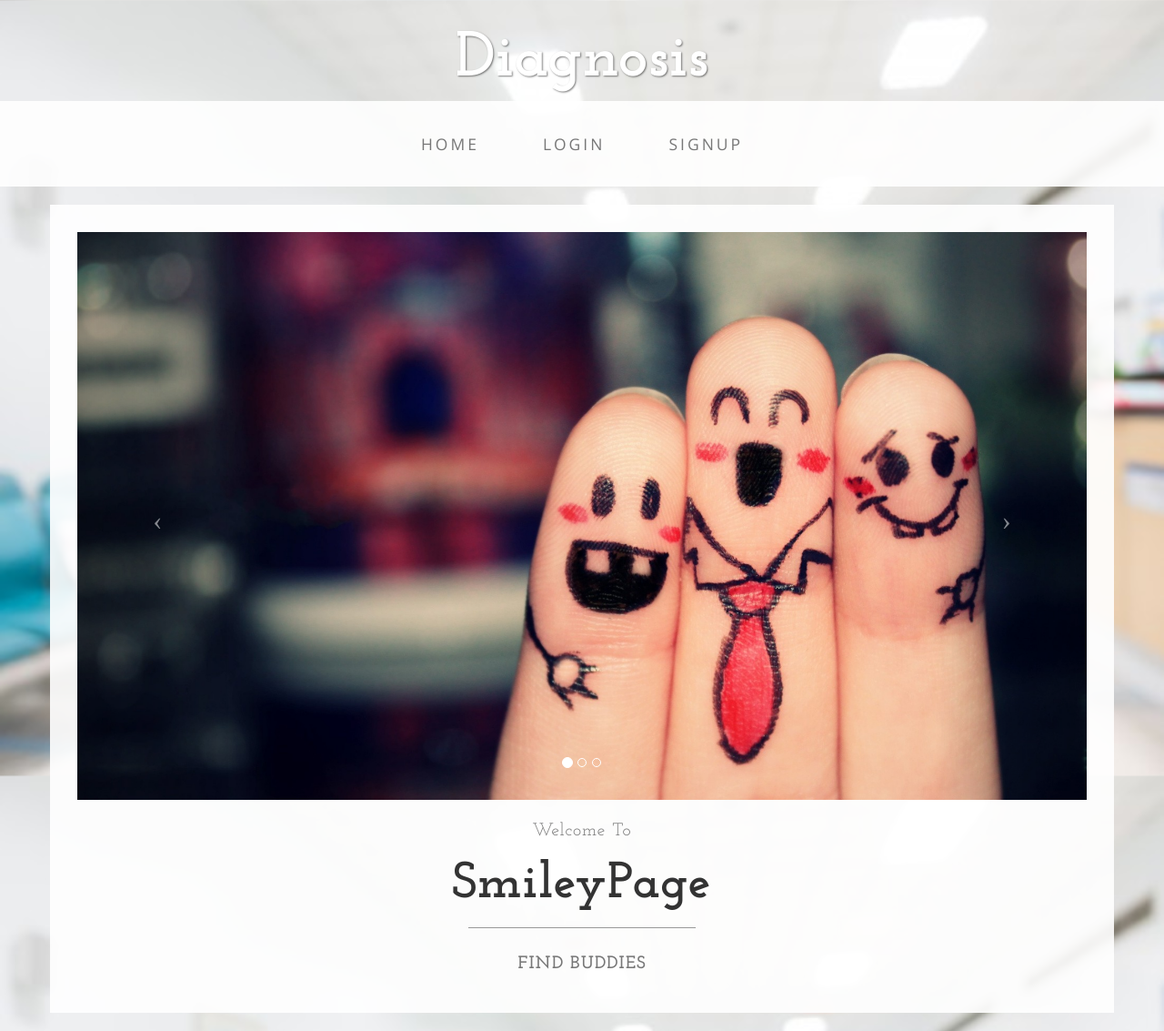
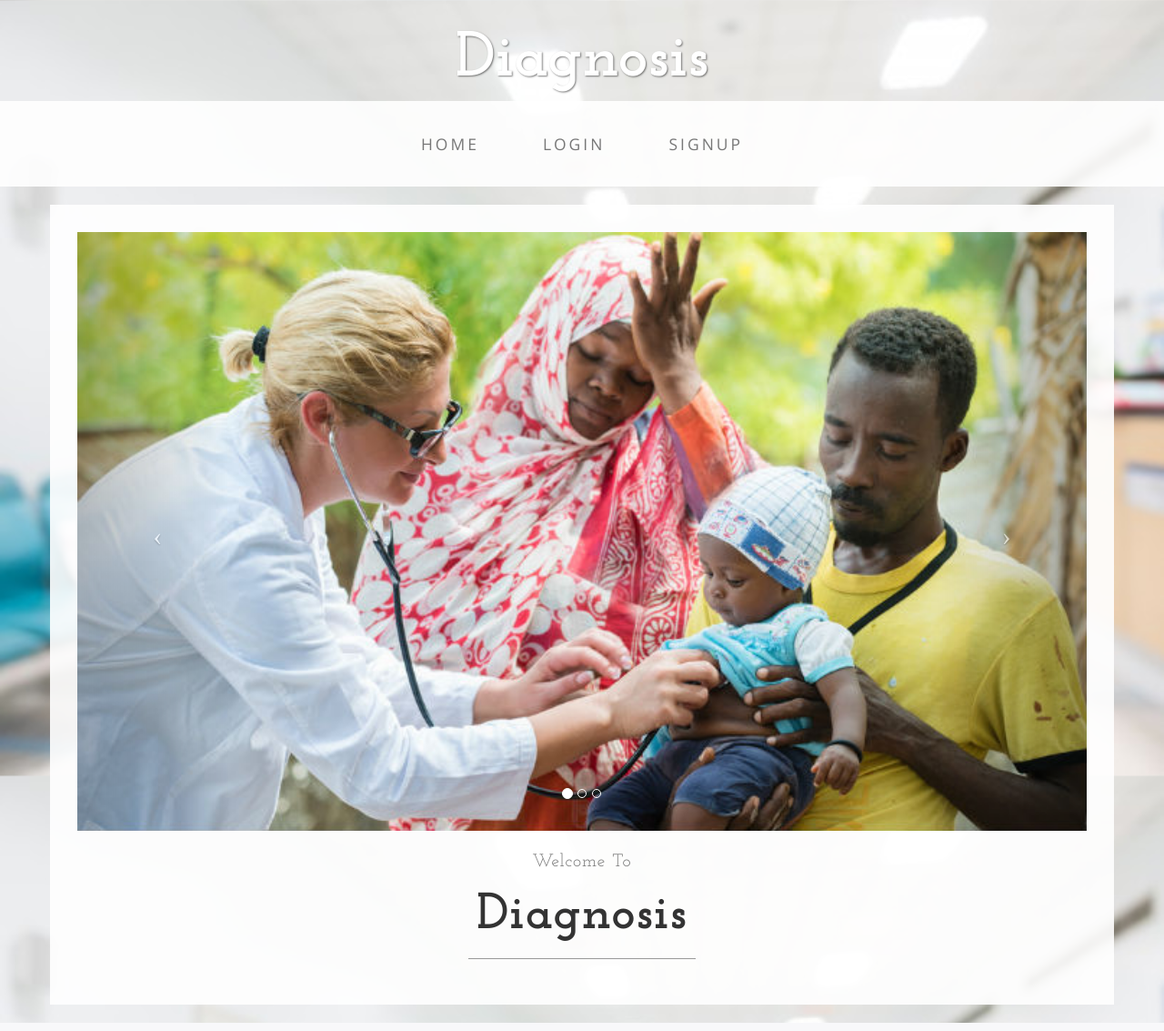
Before and after one commit to hyue723/smileypage, a Django app: page / in a window 1280 px wide. Shown: the whole page at 91% size. Run offline with Django 3.2, Linux system fonts and the light colour scheme; parts of the project's set-up code (start-up, migrations or seed data) failed here and were passed over; some libraries are stand-ins or nearby versions.

Commit message:
semi-final

```diff
--- a/home/templates/home/homepage.html
+++ b/home/templates/home/homepage.html
@@ -17,13 +17,13 @@
                         <!-- Wrapper for slides -->
                         <div class="carousel-inner">
                             <div class="item active">
-                                <img class="img-responsive img-full" src="/static/img/best-buddies.jpg"  alt="">
+                                <img class="img-responsive img-full" src="/static/img/Malaria-vaccine.jpg"  alt="">
                             </div>
                             <div class="item">
-                                <img class="img-responsive img-full" src="/static/img/train.jpg" alt="">
+                                <img class="img-responsive img-full" src="/static/img/typhoid.jpg" alt="">
                             </div>
                             <div class="item">
-                                <img class="img-responsive img-full" src="/static/img/slide-3.jpg" alt="">
+                                <img class="img-responsive img-full" src="/static/img/who.jpg" alt="">
                             </div>
                         </div>
 
@@ -38,12 +38,12 @@
                     <h2 class="brand-before">
                         <small>Welcome to</small>
                     </h2>
-                    <h1 class="brand-name">SmileyPage</h1>
+                    <h1 class="brand-name">Diagnosis</h1>
                     <hr class="tagline-divider">
                     <h2>
-                        <small>
-                            <strong>Find Buddies</strong>
-                        </small>
+<!--                         <small>
+                            <strong></strong>
+                        </small> -->
                     </h2>
                 </div>
             </div>
--- a/user/models.py
+++ b/user/models.py
@@ -43,8 +43,8 @@ class Event(models.Model):
     location = models.CharField(max_length = 100, default='')
     prediction = models.TextField(blank=True, null = True)
 
-    def __str__(self):
-        return self.name + "at" + self.location
+    # def __str__(self):
+    #     return self.name + "at" + self.location
 
 
 class HelpRequest(models.Model):
--- a/user/templates/user/visualize.html
+++ b/user/templates/user/visualize.html
@@ -74,11 +74,11 @@
 
       <!--<div id="popup" title="Welcome to OpenLayers"></div>-->
     </div>
-    <<script src="jquery-1.12.0.min.js">
+    <script>
+
       var layer = new ol.layer.Tile({
         source: new ol.source.OSM()
       });
-      // var locations = {{ locations || safe }};
       locations = ["cough 16.2807333 -16.53877326",
                    "fever 3.34559232 8.65413288",
                    "fever 8.49563241 10.65041661"];
```
Also changed, not shown: user/templates/user/all_events.html (+4 -4 lines), user/views.py (+9 -9 lines), acne.jpg (added), db.sqlite3, home/static/img/Malaria-vaccine.jpg (added), home/static/img/typhoid.jpg (added), home/static/img/who.jpg (added), media/Will-Work-for-Food-fun-wallpapers-funny-wallpapers-1280x800.jpg (added), media/lovely_fingers-wallpaper-1920x1080.jpg (added), media/monalisa_small.jpg (added), media/monalisa_small_BX9L5wC.jpg (added).
